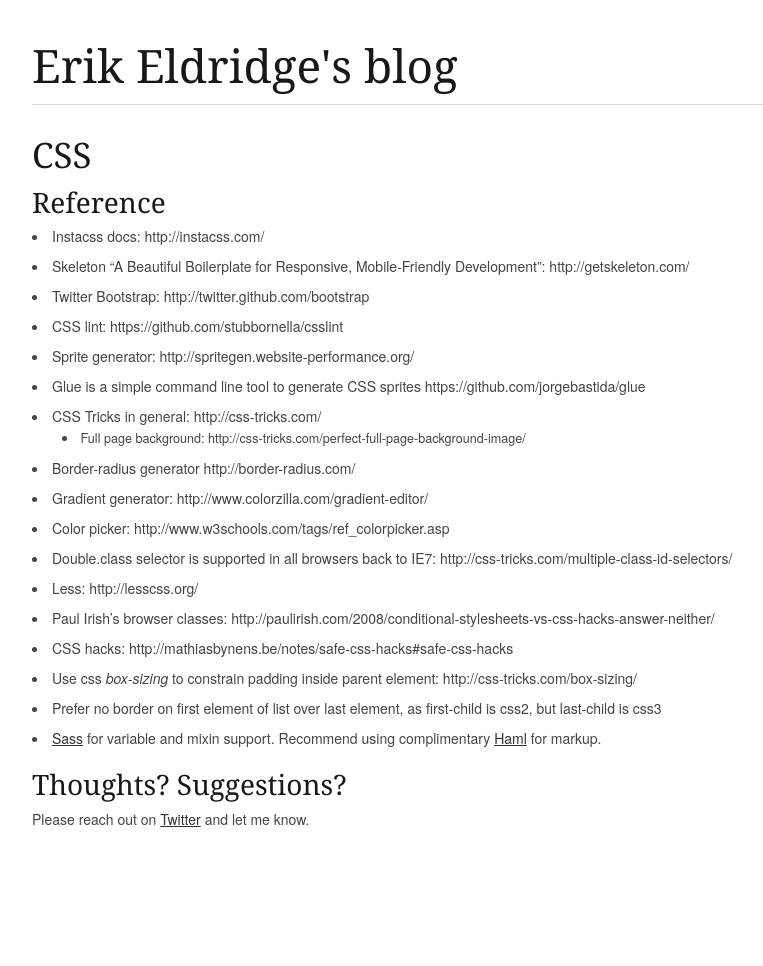
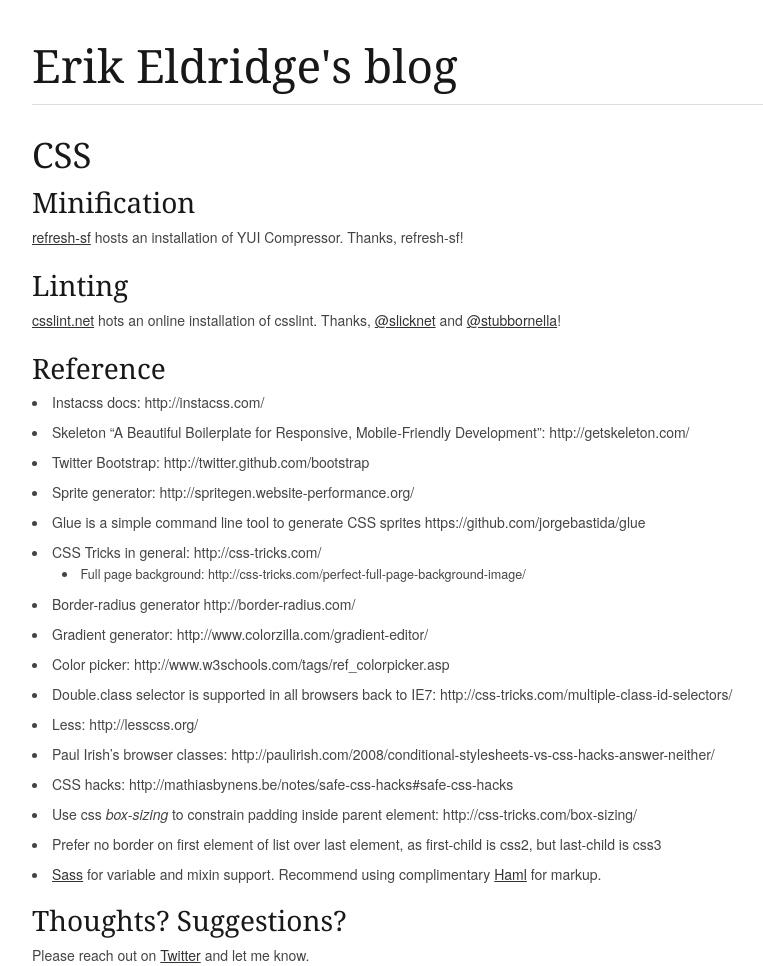
Before and after one commit to erikeldridge/erikeldridge.github.com, a Jekyll site: the page built from _posts/2012-2-10-css-tools.md, in a window 1280 px wide. Shown: the whole page, without its empty margins (138-901 px from the left). Built offline with Jekyll 4.4.1, drawn with Linux system fonts in a browser that asks for light colours; Markdown is read by kramdown in place of the engine named in the settings; comment, search, counter and statistics services are not loaded; before the commit the page ends 900 px from its top, so only the background shows below that.

Commit message:
Add linting & minification sections to css tools

```diff
--- a/_posts/2012-2-10-css-tools.md
+++ b/_posts/2012-2-10-css-tools.md
@@ -4,12 +4,19 @@
 
 ## CSS
 
+### Minification
+
+[refresh-sf](http://refresh-sf.com/yui) hosts an installation of YUI Compressor. Thanks, refresh-sf!
+
+### Linting
+
+[csslint.net](http://csslint.net/) hots an online installation of csslint. Thanks, [@slicknet](http://twitter.com/slicknet/) and [@stubbornella](http://twitter.com/stubbornella)!
+
 ### Reference
 
 * Instacss docs: http://instacss.com/
 * Skeleton "A Beautiful Boilerplate for Responsive, Mobile-Friendly Development": http://getskeleton.com/
 * Twitter Bootstrap: http://twitter.github.com/bootstrap
-* CSS lint: https://github.com/stubbornella/csslint
 * Sprite generator: http://spritegen.website-performance.org/
 * Glue is a simple command line tool to generate CSS sprites https://github.com/jorgebastida/glue
 * CSS Tricks in general: http://css-tricks.com/
```
